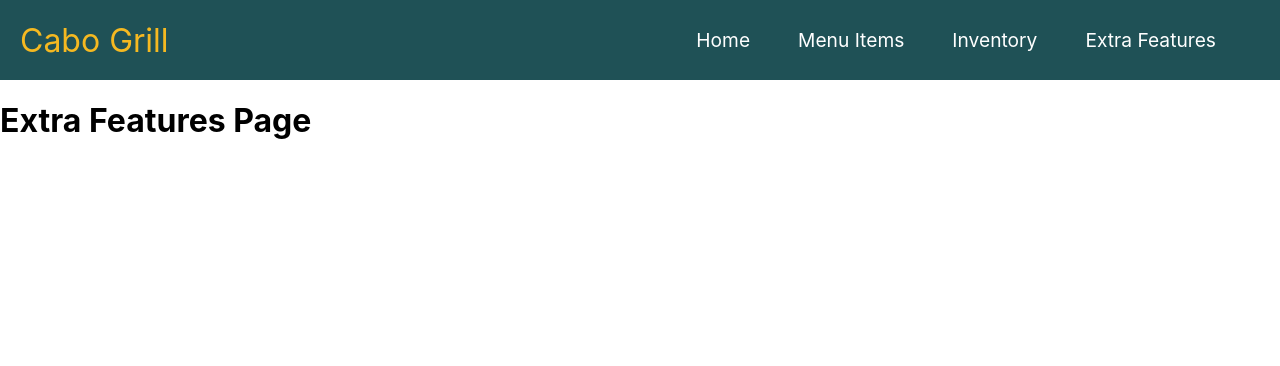
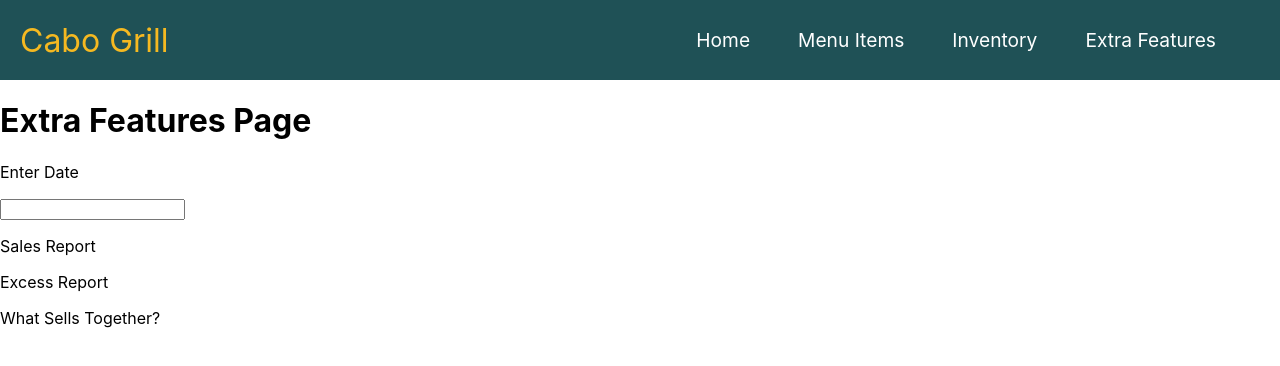
Before and after one commit to jacobtt21/CSCE-315-Team-82-React, a React (Create React App) app: page /ExtraFeatures in a window 1280 px wide. Shown: the top 366 px of the page. Built offline with nearby package versions, Linux system fonts and the light colour scheme.

Commit message:
Added an unlinked text field

```diff
--- a/src/Manager/Components/ExtraFeatures.js
+++ b/src/Manager/Components/ExtraFeatures.js
@@ -1,13 +1,29 @@
 import React from "react";
+import { useEffect, useState } from "react";
+
 
 export const ExtraFeatures = () => {
+  const [description, setDescription] = useState("");
+  const handleChange = (event) => {setDescription((event).target.value)}
+  const handleSubmit = (event) => {(event).preventDefault(); console.log(description)}
   return (
     <div>
       <h1>Extra Features Page</h1>
-      {/* Enter Date */}
-      {/* Sales Report */}
-      {/* Excess Report */}
-      {/* What Sells Together */}
+      <p>Enter Date</p>
+      <form>
+        <input
+          type = "text"
+          name = "description"
+          id="description"
+          value={description}
+          onChange={handleChange}>
+
+        </input>
+      </form>
+      <p>Sales Report</p>
+      <p>Excess Report</p>
+      <p>What Sells Together?</p>
+
     </div>
   );
 };
```
